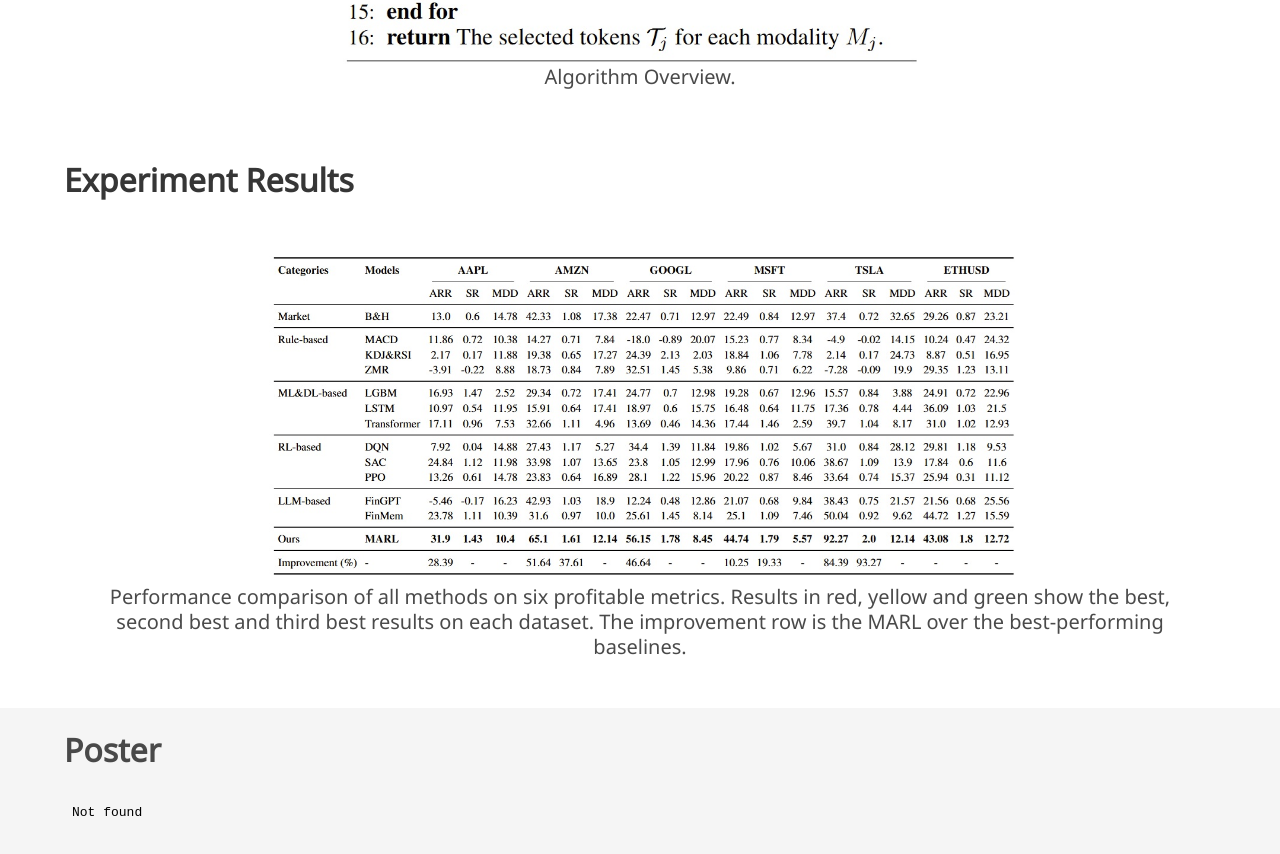
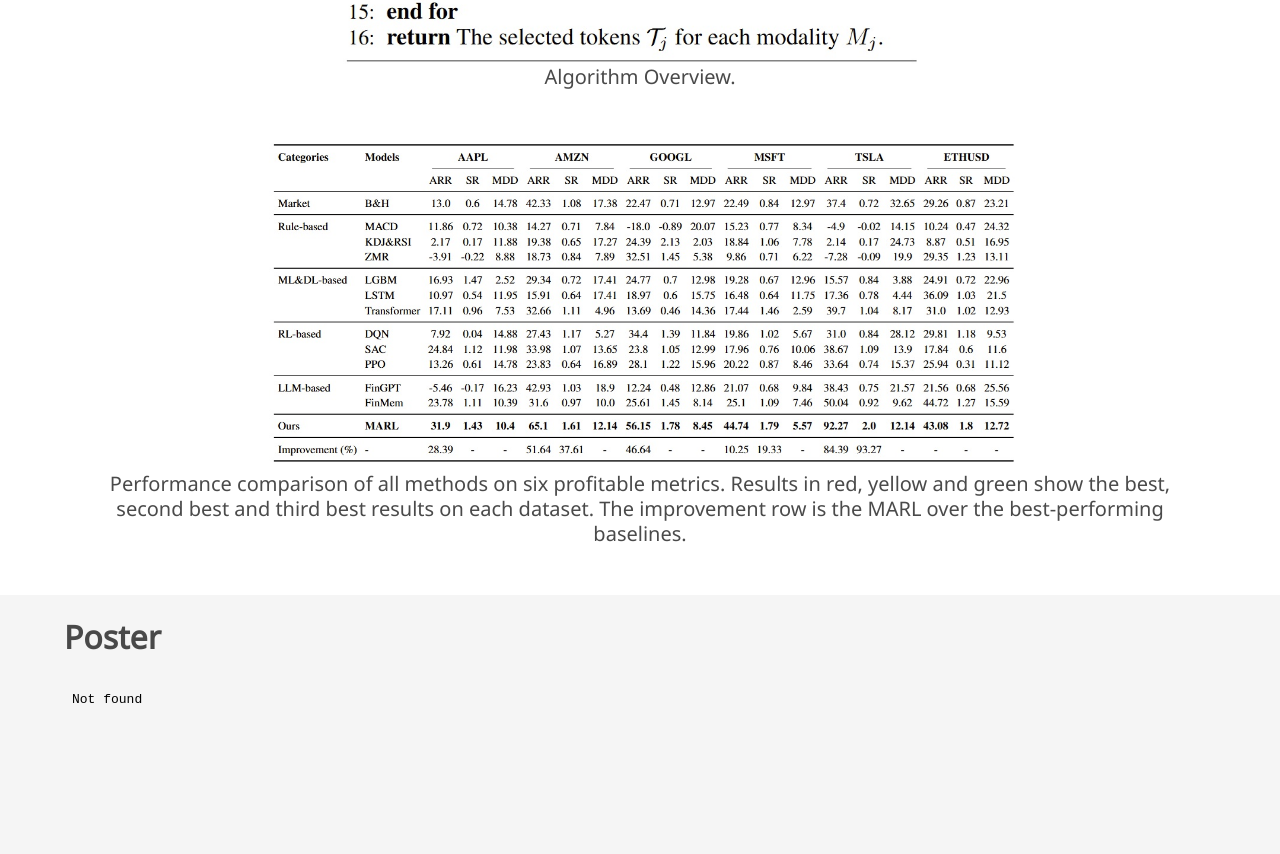
Before and after one commit to www-submission-414/www-submission-414.github.io, a plain HTML site: page index.html in a window 1280 px wide. Shown: the part 1734-2588 px from the top of the page. Drawn offline with nearby package versions, Linux system fonts and the light colour scheme; a script that the page names is missing; some icons are missing; a web font is replaced by a local one.

Commit message:
Update index.html

```diff
--- a/index.html
+++ b/index.html
@@ -170,7 +170,7 @@
 <section class="hero is-small">
   <div class="hero-body">
     <div class="container">
-    <h2 class="title">Algorithm</h2>
+    <h2 class="title">Algorithm & Experiment Results</h2>
       <div id="algo-carousel" class="carousel results-carousel">
       <div class="item">
         <!-- Your image here -->
@@ -179,20 +179,6 @@
           Algorithm Overview.
         </h2>
       </div>
-  </div>
-</div>
-</div>
-</section>
-<!-- End image carousel -->
-
-
-
-<!-- Image carousel -->
-<section class="hero is-small">
-  <div class="hero-body">
-    <div class="container">
-    <h2 class="title">Experiment Results</h2>
-      <div id="results-carousel" class="carousel results-carousel">
       <div class="item">
         <!-- Your image here -->
         <img src="static/images/perforance.jpg" alt="MY ALT TEXT"/>
@@ -205,6 +191,7 @@
 </div>
 </section>
 <!-- End image carousel -->
+
 
 
 
```
